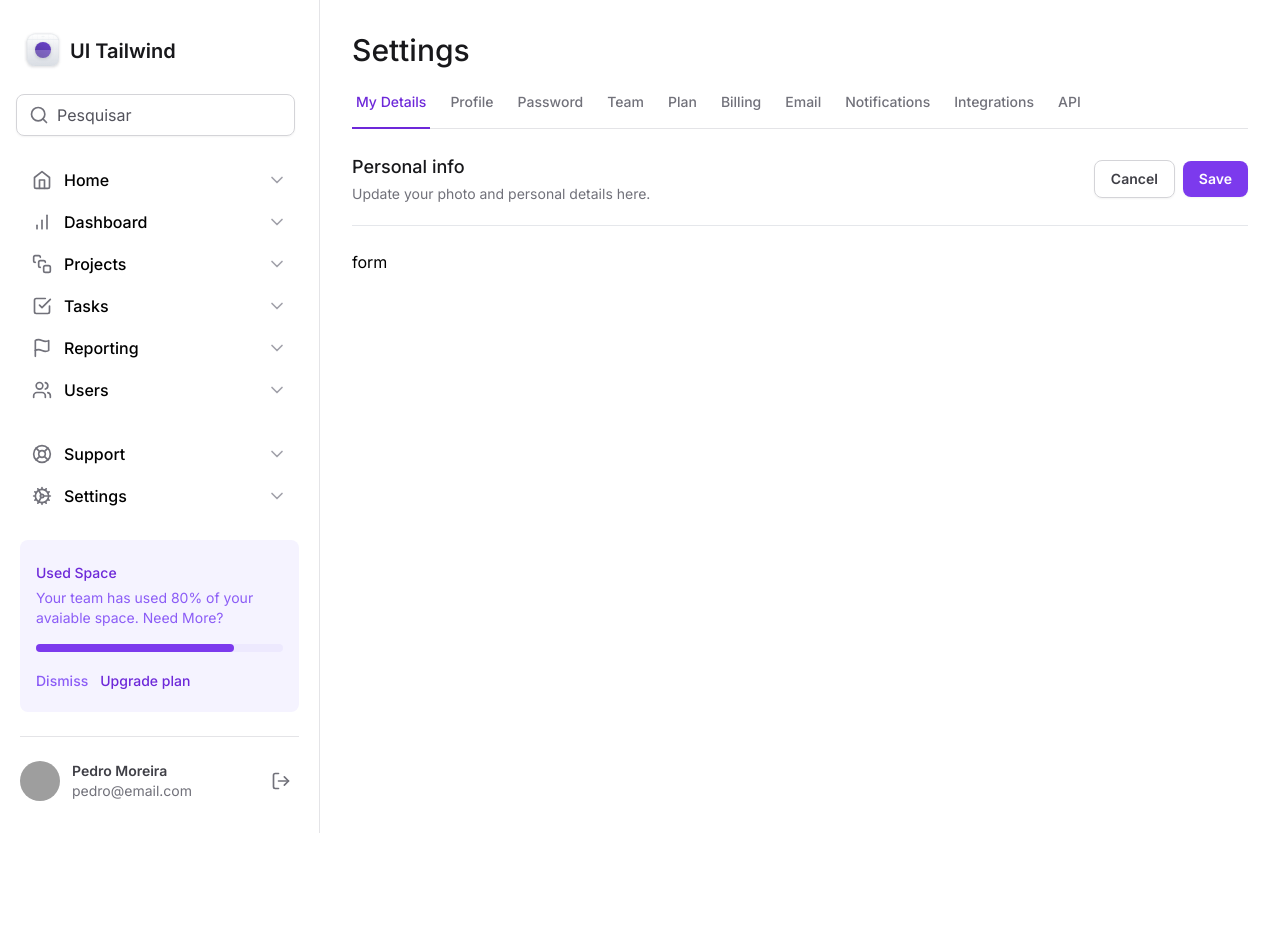
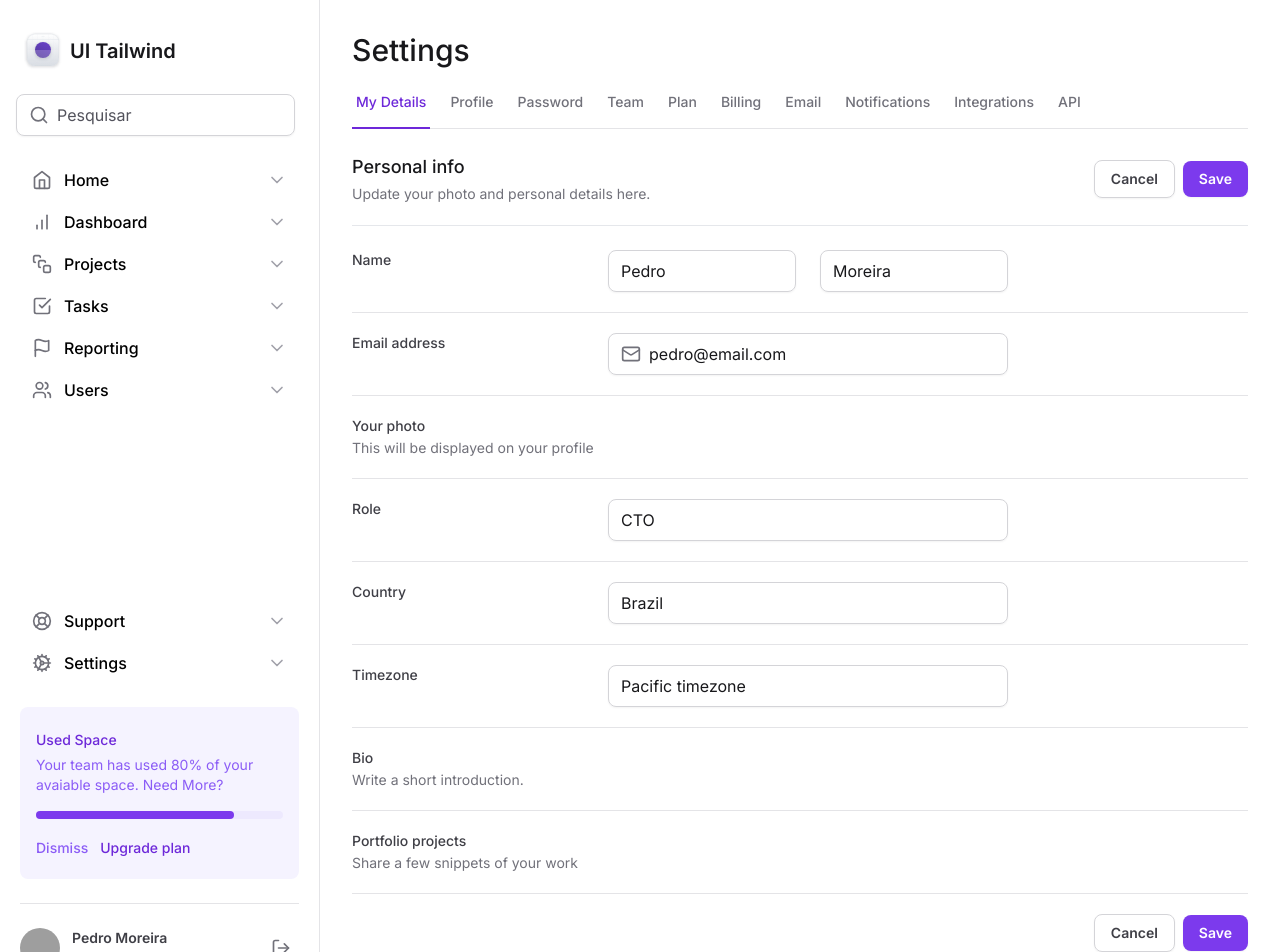
Before and after one commit to pedrocmoreira/tailwind-next, a Next.js app: page / in a window 1280 px wide. Shown: the top 952 px of the page. Before the commit the page ends 833 px from the top, so only its background shows below. Built offline with nearby package versions, Linux system fonts and the light colour scheme; grey boxes are pictures that could not be loaded.

Commit message:
campos do formulário

```diff
--- a/src/app/page.tsx
+++ b/src/app/page.tsx
@@ -1,4 +1,6 @@
+import { InputControl, InputPrefix, InputRoot } from "@/components/Input";
 import { SettingsTabs } from "@/components/SettingsTabs";
+import { Mail } from "lucide-react";
 
 export default function Home() {
   return (
@@ -24,8 +26,83 @@ export default function Home() {
           </div>
         </div>
 
-        <form id='settings' action="" className="mt-6 flex flex-col w-full">
-          form
+        <form id='settings' action="" className="mt-6 flex flex-col w-full gap-5 divide-y divide-zinc-200">
+          <div className="grid gap-3 grid-cols-form">
+            <label htmlFor="firstName" className="text-sm font-medium text-zinc-700">Name</label>
+            <div className="grid gap-6 grid-cols-2">
+              <InputRoot>
+                <InputControl defaultValue="Pedro" />
+              </InputRoot>
+
+              <InputRoot>
+                <InputControl defaultValue="Moreira" />
+              </InputRoot>
+            </div>
+          </div>
+
+          <div className="grid gap-3 grid-cols-form pt-5">
+            <label htmlFor="firstName" className="text-sm font-medium text-zinc-700">Email address</label>
+            <InputRoot>
+              <InputPrefix>
+                <Mail className="h-5 w-5 text-zinc-500" />
+              </InputPrefix>
+              <InputControl id="email" type="email" defaultValue="pedro@email.com" />
+            </InputRoot>
+          </div>
+
+          <div className="grid gap-3 grid-cols-form pt-5">
+            <label htmlFor="firstName" className="text-sm font-medium text-zinc-700">
+              Your photo
+              <span className="block text-sm font-normal text-zinc-500 mt-0.5">This will be displayed on your profile</span>
+            </label>
+          </div>
+
+          <div className="grid gap-3 grid-cols-form pt-5">
+            <label htmlFor="firstName" className="text-sm font-medium text-zinc-700">Role</label>
+            <InputRoot>
+              <InputControl id="email" type="email" defaultValue="CTO" />
+            </InputRoot>
+          </div>
+
+          <div className="grid gap-3 grid-cols-form pt-5">
+            <label htmlFor="country" className="text-sm font-medium text-zinc-700">Country</label>
+            <InputRoot>
+              <InputControl id="contry" defaultValue="Brazil" />
+            </InputRoot>
+          </div>
+
+          <div className="grid gap-3 grid-cols-form pt-5">
+            <label htmlFor="timezone" className="text-sm font-medium text-zinc-700">Timezone</label>
+            <InputRoot>
+              <InputControl id="contry" defaultValue="Pacific timezone" />
+            </InputRoot>
+          </div>
+
+          <div className="grid gap-3 grid-cols-form pt-5">
+            <label htmlFor="bio" className="text-sm font-medium text-zinc-700">
+              Bio
+              <span className="block text-sm font-normal text-zinc-500 mt-0.5">
+                Write a short introduction.
+              </span>
+            </label>
+          </div>
+          <div className="grid gap-3 grid-cols-form pt-5">
+            <label htmlFor="projects" className="text-sm font-medium text-zinc-700">
+              Portfolio projects
+              <span className="block text-sm font-normal text-zinc-500 mt-0.5">
+                Share a few snippets of your work
+              </span>
+            </label>
+          </div>
+
+          <div className="flex items-center justify-end gap-2 pt-5">
+            <button type="button" className="rounded-lg px-4 py-2 text-sm font-semibold shadow-sm border border-zinc-300 text-zinc-700 hover:bg-zinc-50">
+              Cancel
+            </button>
+            <button type="submit" className="rounded-lg px-4 py-2 text-sm text-white font-semibold shadow-sm bg-violet-600 hover:bg-violet-700">
+              Save
+            </button>
+          </div>
         </form>
       </div>
     </>
--- a/tailwind.config.ts
+++ b/tailwind.config.ts
@@ -9,6 +9,7 @@ const config: Config = {
       gridTemplateColumns: {
         app: 'minmax(18rem, 20rem) 1fr',
         profile: 'max-content 1fr min-content',
+        form: 'minmax(7.5rem, 15.5rem) minmax(25rem, 1fr) minmax(0, 15rem)'
       },
       colors: {
         deepPurple: '#8257e6'
```
